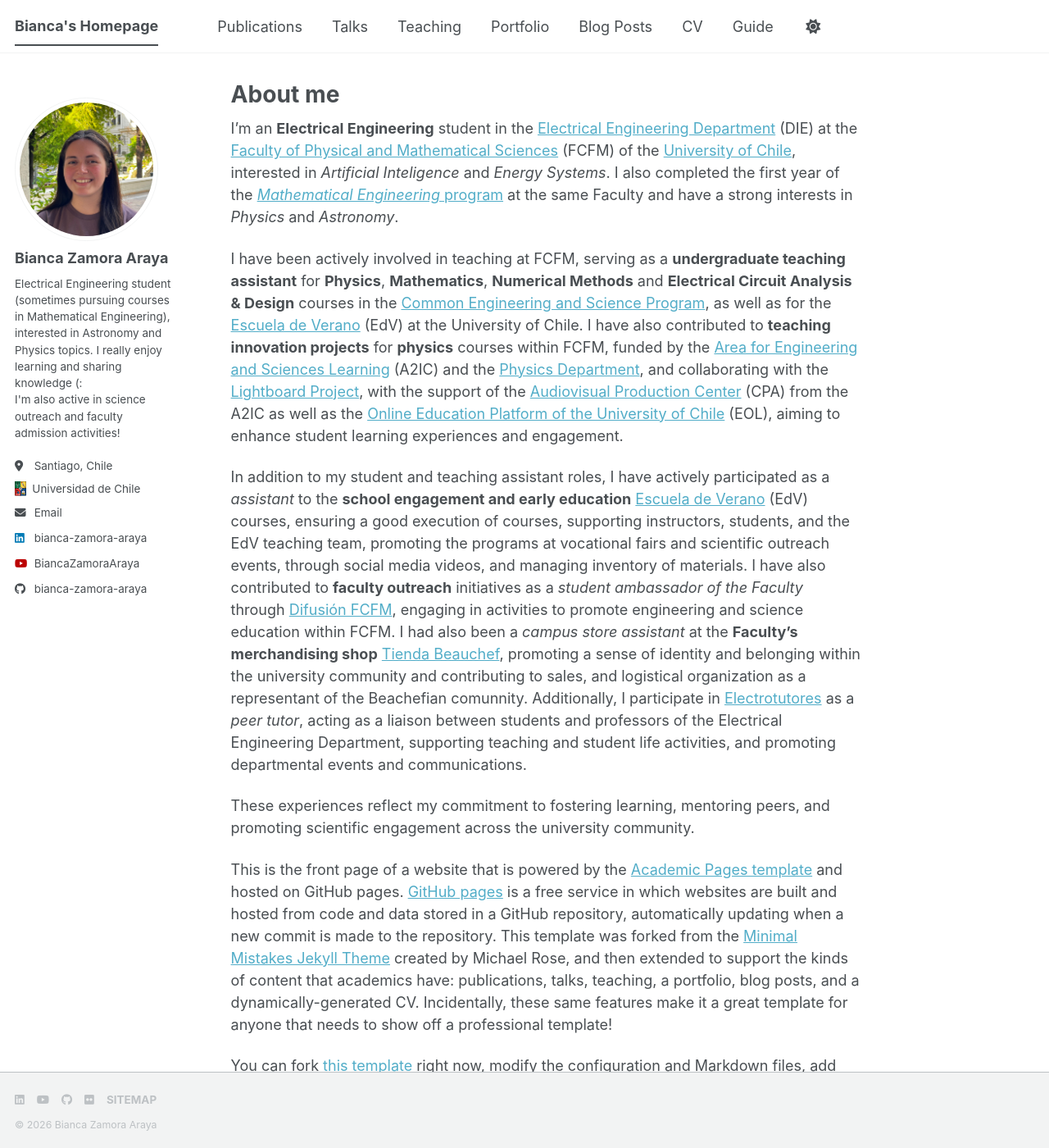
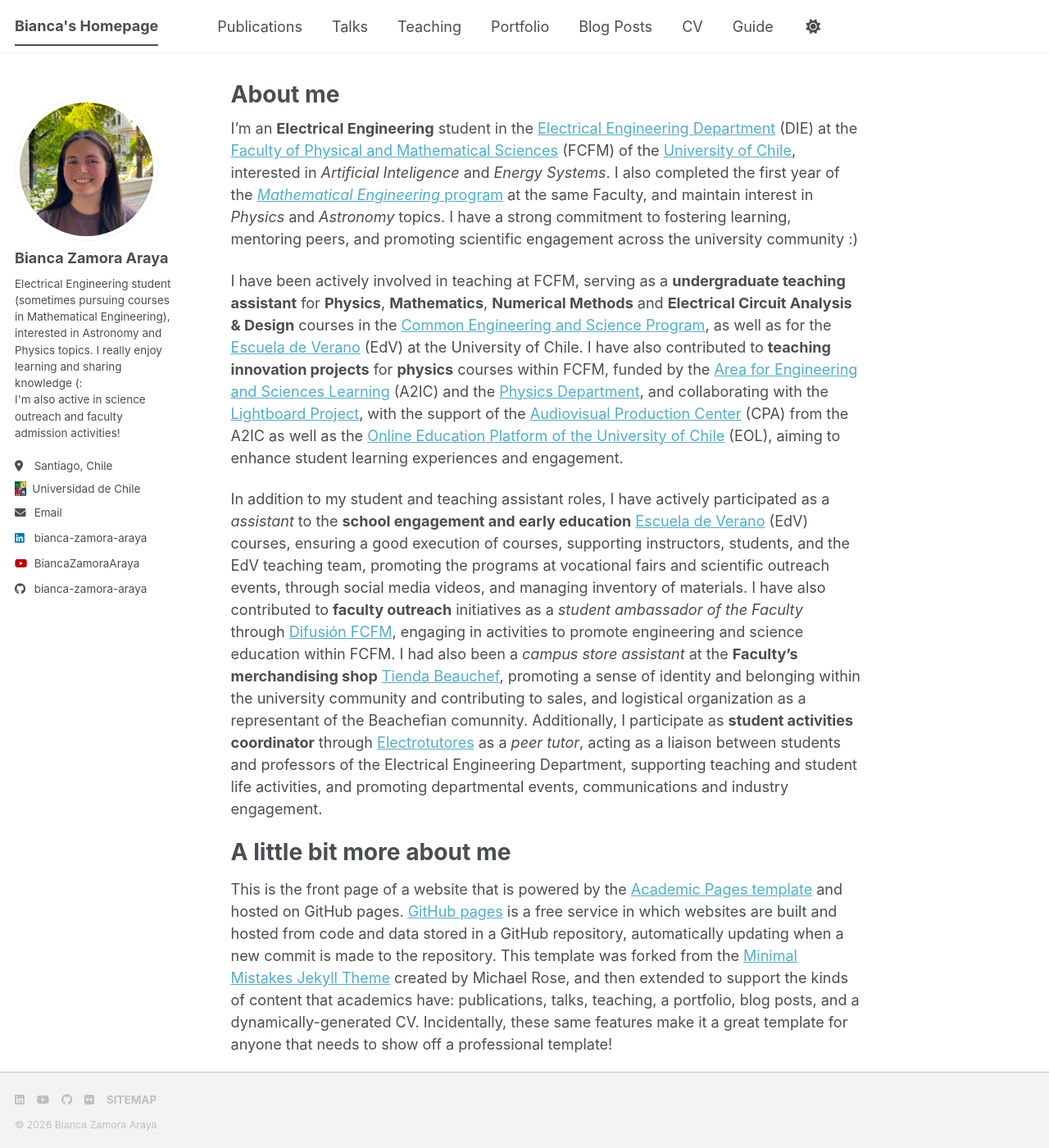
Before and after one commit to Bianca-Zamora-Araya/Bianca-Zamora-Araya.github.io, a Jekyll site: the page built from _pages/about.md, in a window 1280 px wide and 1400 px high. Shown: the whole window at 82% size. Built offline with Jekyll 4.4.1, drawn with Linux system fonts in a browser that asks for light colours; a style sheet for code colours, icons or effects is not loaded.

Commit message:
Update about.md

```diff
--- a/_pages/about.md
+++ b/_pages/about.md
@@ -7,14 +7,16 @@ redirect_from:
   - /about.html
 ---
 
-I'm an **Electrical Engineering** student in the [Electrical Engineering Department](https://www.electricalengineering.cl/) (DIE) at the [Faculty of Physical and Mathematical Sciences](https://ingenieria.uchile.cl/english) (FCFM) of the [University of Chile](https://uchile.cl/english), interested in *Artificial Inteligence* and *Energy Systems*. I also completed the first year of the [*Mathematical Engineering* program](https://www.dim.uchile.cl/en/home/) at the same Faculty and have a strong interests in *Physics* and *Astronomy*.
+I'm an **Electrical Engineering** student in the [Electrical Engineering Department](https://www.electricalengineering.cl/) (DIE) at the [Faculty of Physical and Mathematical Sciences](https://ingenieria.uchile.cl/english) (FCFM) of the [University of Chile](https://uchile.cl/english), interested in *Artificial Inteligence* and *Energy Systems*. I also completed the first year of the [*Mathematical Engineering* program](https://www.dim.uchile.cl/en/home/) at the same Faculty, and maintain interest in *Physics* and *Astronomy* topics. I have a strong commitment to fostering learning, mentoring peers, and promoting scientific engagement across the university community :)
 
 I have been actively involved in teaching at FCFM, serving as a **undergraduate teaching assistant** for **Physics**, **Mathematics**, **Numerical Methods** and **Electrical Circuit Analysis & Design** courses in the [Common Engineering and Science Program](https://ingenieria.uchile.cl/english/faculty/schools/school-of-engineering-and-sciences), as well as for the [Escuela de Verano](https://www.edv.uchile.cl/#) (EdV) at the University of Chile. I have also contributed to **teaching innovation projects** for **physics** courses within FCFM, funded by the [Area for Engineering and Sciences Learning](https://a2ic.ing.uchile.cl/) (A2IC) and the [Physics Department](https://dfi.uchile.cl/), and collaborating with the [Lightboard Project](https://youtu.be/iwjAxOC_UM8?si=ZsVrF36ukjyoqe66), with the support of the [Audiovisual Production Center](https://a2ic.ing.uchile.cl/centro-de-producci%C3%B3n-audiovisual) (CPA) from the A2IC as well as the [Online Education Platform of the University of Chile](https://eol.uchile.cl/) (EOL), aiming to enhance student learning experiences and engagement.
 
-In addition to my student and teaching assistant roles, I have actively participated as a *assistant* to the **school engagement and early education**  [Escuela de Verano](https://www.edv.uchile.cl/#) (EdV) courses, ensuring a good execution of courses, supporting instructors, students, and the EdV teaching team, promoting the programs at vocational fairs and scientific outreach events, through social media videos, and managing inventory of materials. I have also contributed to **faculty outreach** initiatives as a *student ambassador of the Faculty* through [Difusión FCFM](http://instagram.com/ingenieria_ciencias_uchile/?hl=es), engaging in activities to promote engineering and science education within FCFM. I had also been a *campus store assistant* at the **Faculty's merchandising shop** [Tienda Beauchef](https://tiendabeauchef.ing.uchile.cl/), promoting a sense of identity and belonging within the university community and contributing to sales, and logistical organization as a representant of the Beachefian comunnity. Additionally, I participate in [Electrotutores](https://cl.linkedin.com/company/electrotutores) as a *peer tutor*, acting as a liaison between students and professors of the Electrical Engineering Department, supporting teaching and student life activities, and promoting departmental events and communications.
+In addition to my student and teaching assistant roles, I have actively participated as a *assistant* to the **school engagement and early education**  [Escuela de Verano](https://www.edv.uchile.cl/#) (EdV) courses, ensuring a good execution of courses, supporting instructors, students, and the EdV teaching team, promoting the programs at vocational fairs and scientific outreach events, through social media videos, and managing inventory of materials. I have also contributed to **faculty outreach** initiatives as a *student ambassador of the Faculty* through [Difusión FCFM](http://instagram.com/ingenieria_ciencias_uchile/?hl=es), engaging in activities to promote engineering and science education within FCFM. I had also been a *campus store assistant* at the **Faculty's merchandising shop** [Tienda Beauchef](https://tiendabeauchef.ing.uchile.cl/), promoting a sense of identity and belonging within the university community and contributing to sales, and logistical organization as a representant of the Beachefian comunnity. Additionally, I participate as **student activities coordinator** through [Electrotutores](https://cl.linkedin.com/company/electrotutores) as a *peer tutor*, acting as a liaison between students and professors of the Electrical Engineering Department, supporting teaching and student life activities, and promoting departmental events, communications and industry engagement.
 
-These experiences reflect my commitment to fostering learning, mentoring peers, and promoting scientific engagement across the university community.
 
+
+A little bit more about me
+======
 
 
 This is the front page of a website that is powered by the [Academic Pages template](https://github.com/academicpages/academicpages.github.io) and hosted on GitHub pages. [GitHub pages](https://pages.github.com) is a free service in which websites are built and hosted from code and data stored in a GitHub repository, automatically updating when a new commit is made to the repository. This template was forked from the [Minimal Mistakes Jekyll Theme](https://mmistakes.github.io/minimal-mistakes/) created by Michael Rose, and then extended to support the kinds of content that academics have: publications, talks, teaching, a portfolio, blog posts, and a dynamically-generated CV. Incidentally, these same features make it a great template for anyone that needs to show off a professional template!
```
